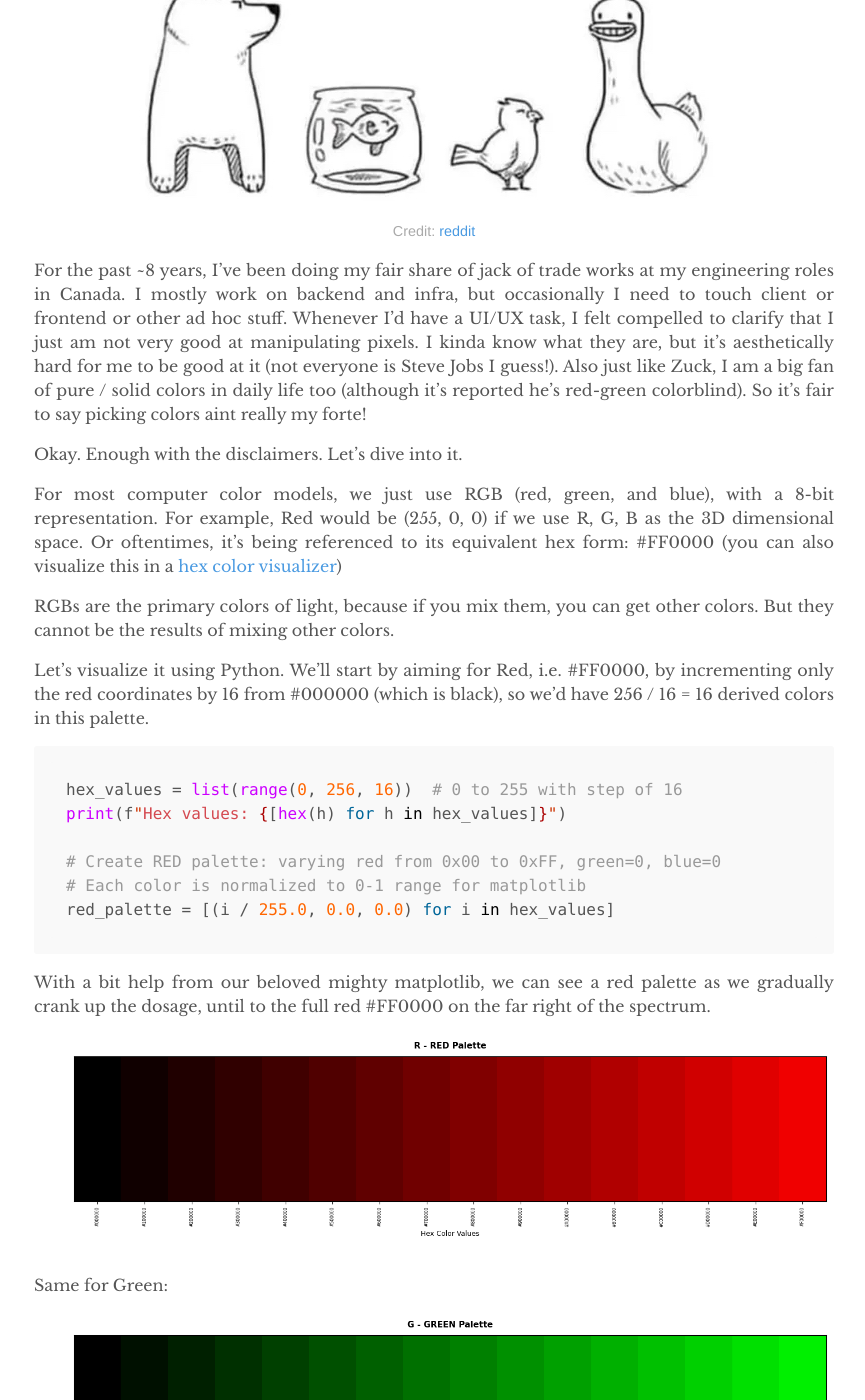
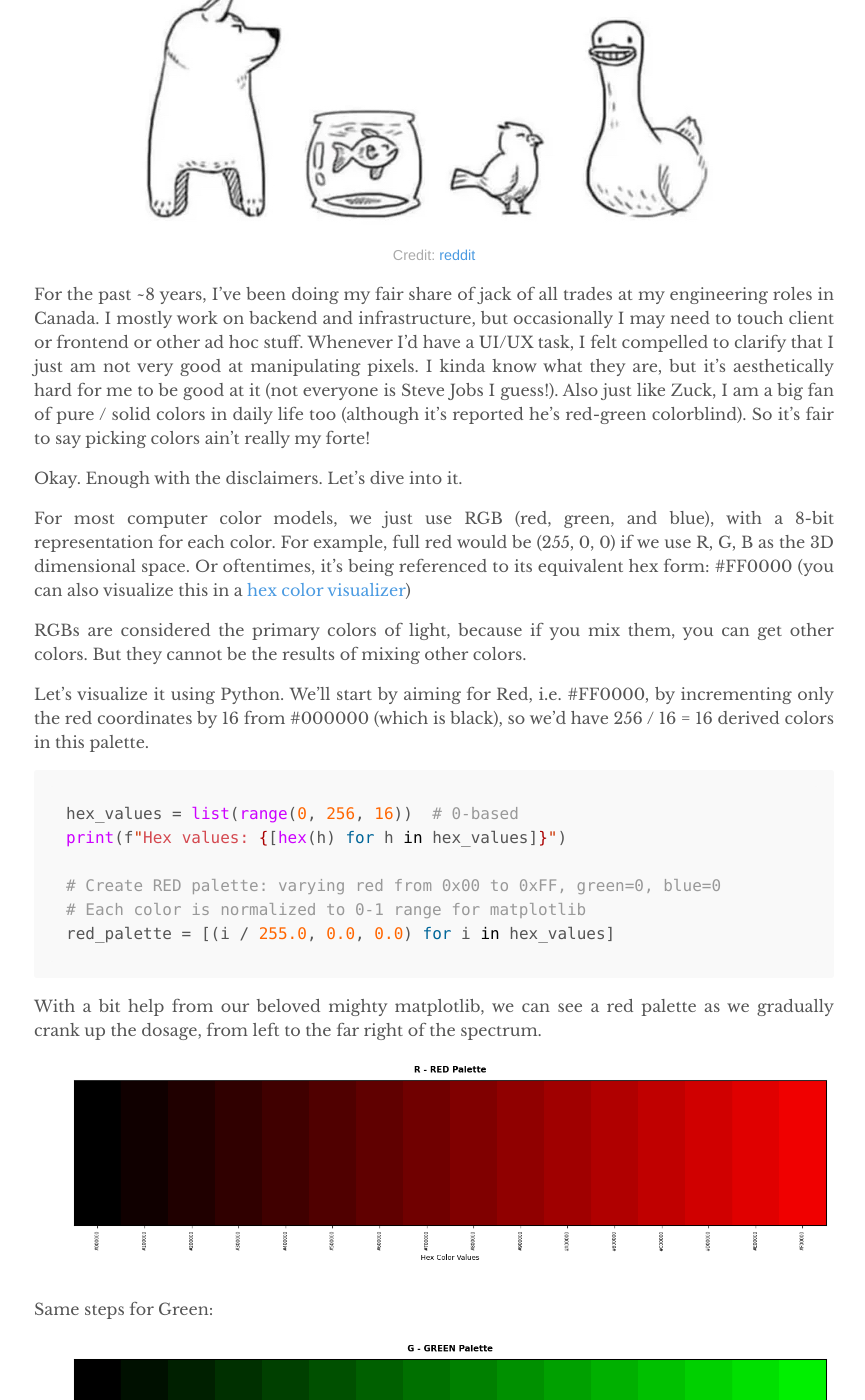
Before and after one commit to yuexiaofeng/yuexiaofeng.github.io, a Jekyll site: the page built from _posts/2025-11-11-colors.md, in a window 1280 px wide and 1400 px high, scrolled down 2807 px. Shown: the whole window, without its empty margins (206-1071 px from the left). Built offline with Jekyll 4.4.1, drawn with Linux system fonts in a browser that asks for light colours; some of the changed text lies outside the part shown.

Commit message:
update hues post

````diff
--- a/_posts/2025-11-11-colors.md
+++ b/_posts/2025-11-11-colors.md
@@ -33,7 +33,7 @@
 ![wave_spectrum](../assets/images/20251111/wave_spectrum.jpeg)
 *Source: [lenalighting.com](https://lenalighting.com/company/knowledge-base/1795-the-spectrum-of-visible-light-the-wavelength-of-the-light){:target="_blank"}*
 
-Sir Newton The Great strikes again, and was credited for initial discovery of this. Back a few centuries ago, in 1665, Newton used a prism to show that sunlight is refracted (bent) into its component colors, such as red, orange, yellow, green, blue, and violet. He demonstrated that clear white light was composed of seven visible colors.
+Sir Newton The Great strikes again, and was credited for initial discovery of this. Back a few centuries ago, in 1665, Newton used a prism to show that sunlight, i.e., clear white light, is refracted (bent) into its component colors, namely red, orange, yellow, green, blue, indigo, and violet (ROYGBIV). He also demonstrated that these seven visible colors can be recombined into a beam of white light.
 
 > It still remains for us to exhibit the system of the world from these same principles.
 
@@ -48,18 +48,18 @@
 ![full_stack](../assets/images/20251111/full_stack.jpeg)
 *Credit: [reddit](https://www.reddit.com/r/ProgrammerHumor/comments/ulmb5b/more_work/){:target="_blank"}*
 
-For the past ~8 years, I've been doing my fair share of jack of trade works at my engineering roles in Canada. I mostly work on backend and infra, but occasionally I need to touch client or frontend or other ad hoc stuff. Whenever I'd have a UI/UX task, I felt compelled to clarify that I just am not very good at manipulating pixels. I kinda know what they are, but it's aesthetically hard for me to be good at it (not everyone is Steve Jobs I guess!). Also just like Zuck, I am a big fan of pure / solid colors in daily life too (although it's reported he's red-green colorblind). So it's fair to say picking colors aint really my forte!
+For the past ~8 years, I've been doing my fair share of jack of all trades at my engineering roles in Canada. I mostly work on backend and infrastructure, but occasionally I may need to touch client or frontend or other ad hoc stuff. Whenever I'd have a UI/UX task, I felt compelled to clarify that I just am not very good at manipulating pixels. I kinda know what they are, but it's aesthetically hard for me to be good at it (not everyone is Steve Jobs I guess!). Also just like Zuck, I am a big fan of pure / solid colors in daily life too (although it's reported he's red-green colorblind). So it's fair to say picking colors ain't really my forte!
 
 Okay. Enough with the disclaimers. Let's dive into it.
 
-For most computer color models, we just use RGB (red, green, and blue), with a 8-bit representation. For example, Red would be (255, 0, 0) if we use R, G, B as the 3D dimensional space. Or oftentimes, it's being referenced to its equivalent hex form: #FF0000 (you can also visualize this in a [hex color visualizer](https://lawlesscreation.github.io/hex-color-visualiser/){:target="_blank"})
+For most computer color models, we just use RGB (red, green, and blue), with a 8-bit representation for each color. For example, full red would be (255, 0, 0) if we use R, G, B as the 3D dimensional space. Or oftentimes, it's being referenced to its equivalent hex form: #FF0000 (you can also visualize this in a [hex color visualizer](https://lawlesscreation.github.io/hex-color-visualiser/){:target="_blank"})
 
-RGBs are the primary colors of light, because if you mix them, you can get other colors. But they cannot be the results of mixing other colors.
+RGBs are considered the primary colors of light, because if you mix them, you can get other colors. But they cannot be the results of mixing other colors.
 
 Let's visualize it using Python. We'll start by aiming for Red, i.e. #FF0000, by incrementing only the red coordinates by 16 from #000000 (which is black), so we'd have 256 / 16 = 16 derived colors in this palette.
 
 ```python
-hex_values = list(range(0, 256, 16))  # 0 to 255 with step of 16
+hex_values = list(range(0, 256, 16))  # 0-based
 print(f"Hex values: {[hex(h) for h in hex_values]}")
 
 # Create RED palette: varying red from 0x00 to 0xFF, green=0, blue=0
@@ -67,11 +67,11 @@
 red_palette = [(i / 255.0, 0.0, 0.0) for i in hex_values]
 ```
 
-With a bit help from our beloved mighty matplotlib, we can see a red palette as we gradually crank up the dosage, until to the full red #FF0000 on the far right of the spectrum.
+With a bit help from our beloved mighty matplotlib, we can see a red palette as we gradually crank up the dosage, from left to the far right of the spectrum.
 
 ![red](../assets/images/20251111/r.png)
 
-Same for Green:
+Same steps for Green:
 
 ![green](../assets/images/20251111/g.png)
 
````
